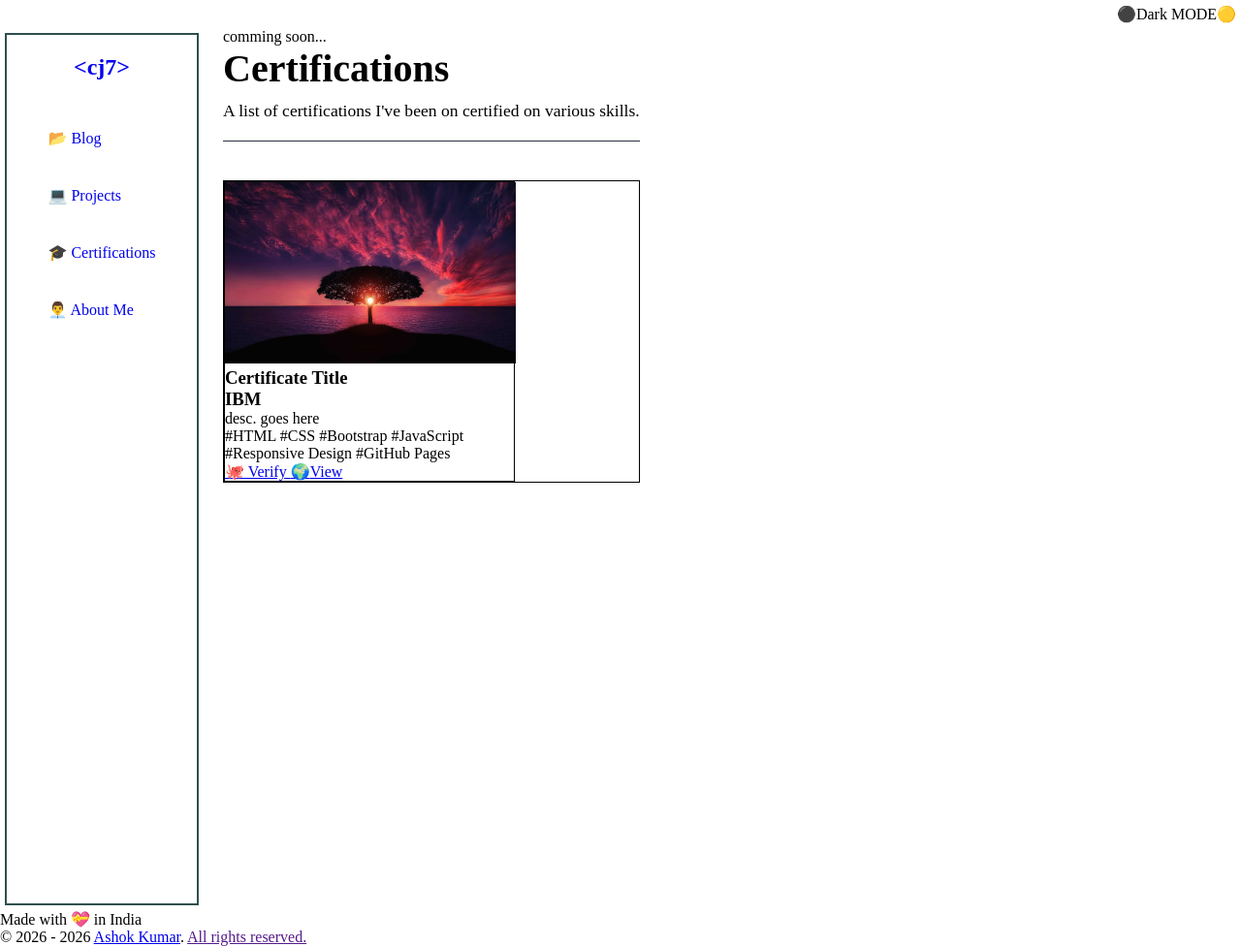
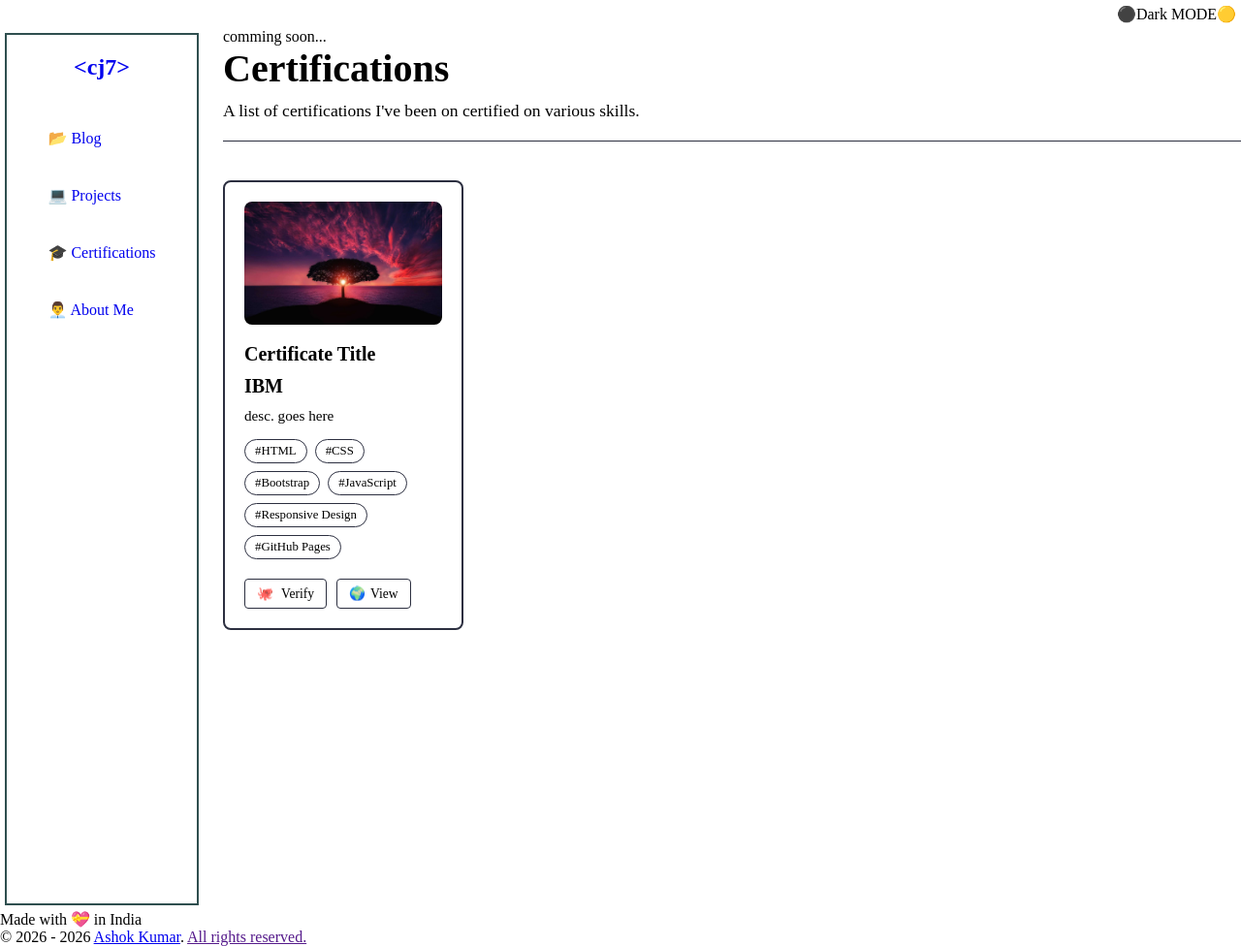
Before and after one commit to cj7-code-journey/cj7-code-journey.github.io, a Jekyll site: the page built from certification.html, in a window 1280 px wide. Shown: the whole page at 97% size. Built offline with Jekyll 4.4.1, drawn with Linux system fonts in a browser that asks for light colours.

Commit message:
Apply: styles on Certifiactions

```diff
--- a/assets/css/main.scss
+++ b/assets/css/main.scss
@@ -156,7 +156,7 @@ header {
     text-decoration: none;
 }
 
-//projects page
+//projects page && certifications page
 .page-title {
     font-size: 2.5rem;
     margin-bottom: 10px;
@@ -170,13 +170,13 @@ header {
     border-bottom: 1px solid var(--border-color);
 }
 
-.projects-grid {
+.projects-grid, .certifications-grid {
     display: grid;
     grid-template-columns: repeat(auto-fill, minmax(245px, 2fr));
     gap: 20px;
 }
 
-.project-card {
+.project-card, .certification-card {
     background-color: rgba(255, 255, 255, 0.02);
     border: 2px solid var(--border-color);
     border-radius: 8px;
@@ -186,46 +186,44 @@ header {
     transition: transform 0.2s, background-color 0.2s;
 }
 
-.project-card img {
+.project-card img,.certification-card img {
     width: 100%;
     height: auto;
     border-radius: 8px;
     margin-bottom: 15px;
 }
 
-.project-card h3 {
+.project-card h3, .certification-card h3 {
     color: var(--text-heading);
     margin-top: 0;
     margin-bottom: 10px;
     font-size: 1.25rem;
 }
 
-.project-card p {
+.project-card p, .certification-card p {
     margin: 0;
     font-size: 0.95rem;
 }
 
-.project-card:hover {
+.project-card:hover , .certification-card:hover {
     transform: translateY(-3px);
     background-color: rgba(255, 255, 255, 0.05);
     border-color: rgba(23, 2, 94, 0.5);
     text-decoration: none;
 }
-.project-stack{
+.project-stack, .certification-stack{
 margin-top: 15px; margin-bottom: 20px; display: flex; flex-wrap: wrap; gap: 8px;
 }
-.project-stack span{
+.project-stack span, .certification-stack span{
     background: rgba(255, 255, 255, 0.05); color: var(--text-main); font-size: 0.8rem; padding: 4px 10px; border-radius: 20px; border: 1px solid var(--border-color); font-weight: 500;
 }
 
-.project-links{
+.project-links, .certification-links{
     margin-top: auto; display: flex; gap: 10px;
 }
-.project-links a{
+.project-links a, .certification-links a{
     padding: 6px 12px; background: rgba(255,255,255,0.05); color: var(--text-heading); border: 1px solid var(--border-color); border-radius: 4px; text-decoration: none; font-size: 0.85rem; transition: 0.2s;
 }
-.project-link span{
+.project-links span, .certification-links span{
     margin-right: 5px;
 }
-
-//certifications page
--- a/certification.html
+++ b/certification.html
@@ -9,10 +9,10 @@ comming soon...
 <h1 class="page-title">Certifications</h1>
 <p class="page-subtitle">A list of certifications I've been on certified on various skills.</p>
 
-<div class="certifications-grid" style="border: 1px solid black;">
+<div class="certifications-grid">
     {% for certification in site.data.certifications-data %}
-    <div class="certification-card" style="width:300px;border: 1px solid black;">
-        <img src="{{certification.img-url}}" style="width: 300px;" alt="{{ certification.title }}" title="{{ certification.title }}">
+    <div class="certification-card">
+        <img src="{{certification.img-url}}" alt="{{ certification.title }}" title="{{ certification.title }}">
         <h3>{{ certification.title }}</h3>
         <h3>{{ certification.organization }}</h3>
         <p>{{ certification.description }}</p>
```
